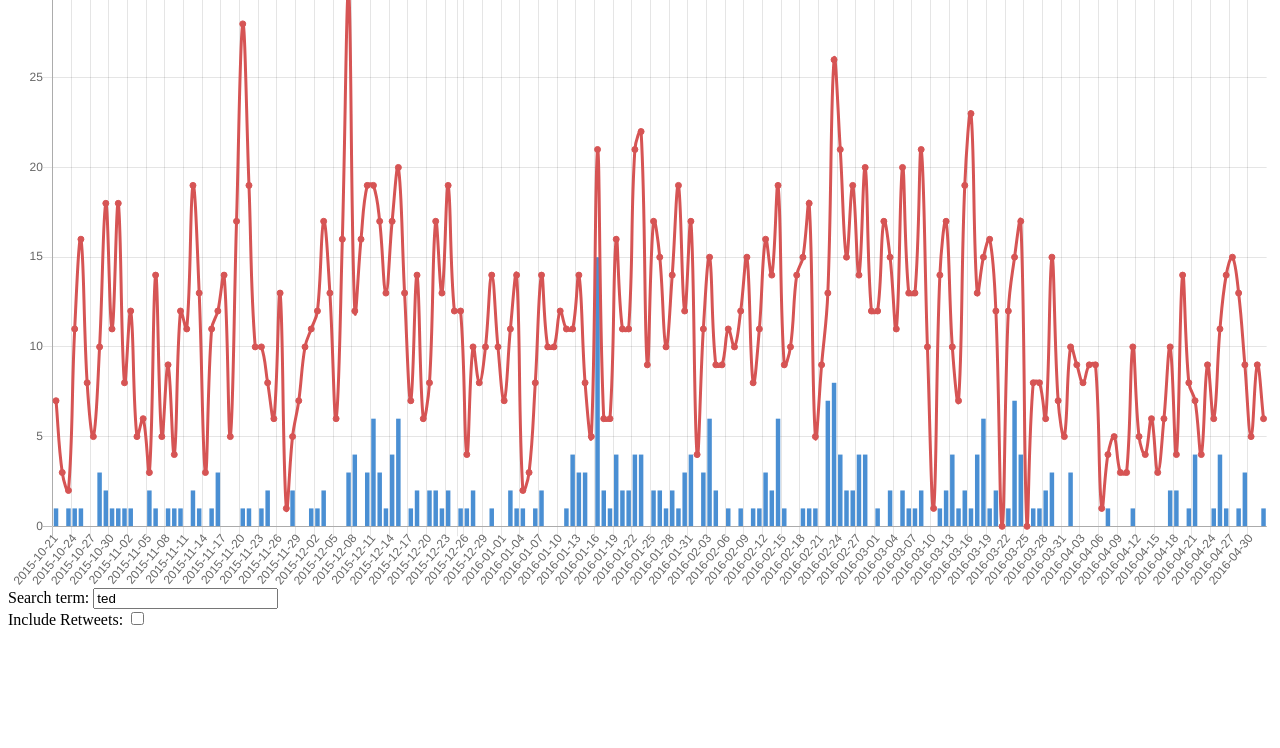
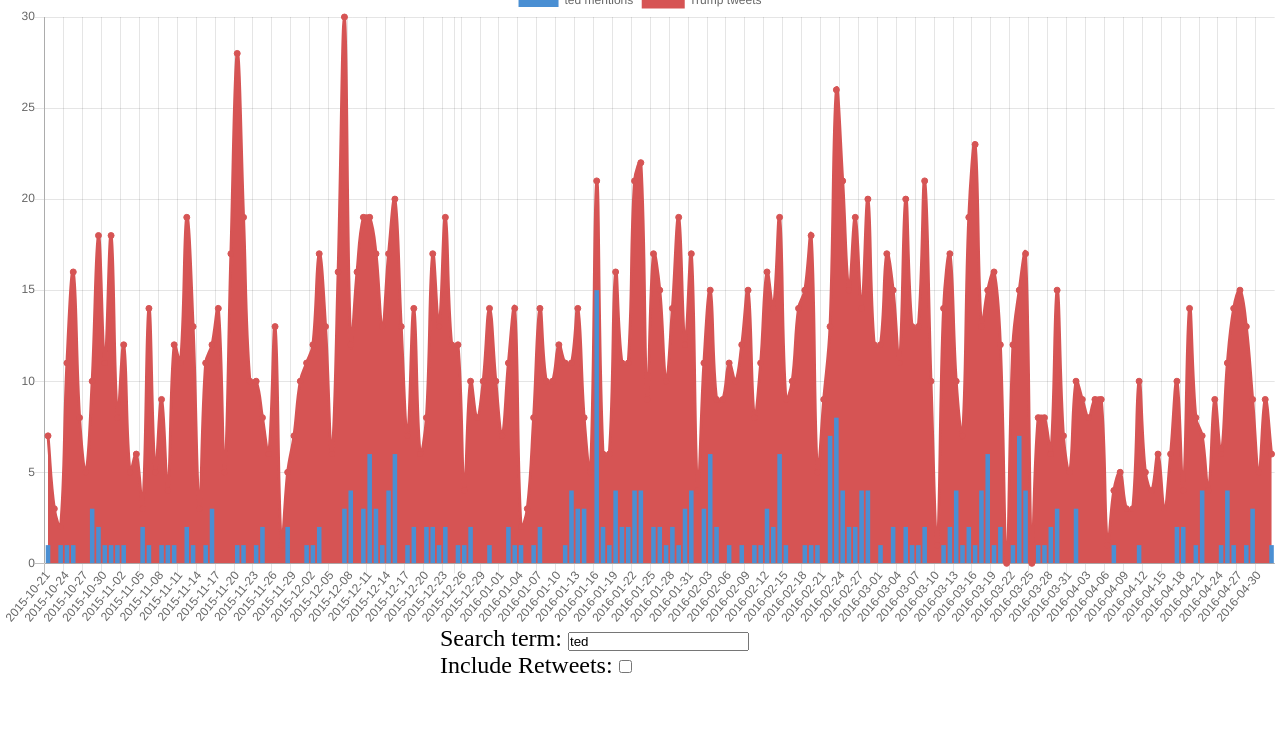
Before and after one commit to deadlybutter/Trump-Tweets, a website: page index.html in a window 1280 px wide. Shown: the part 52-800 px from the top of the page. Drawn offline with nearby package versions, Linux system fonts and the light colour scheme.

Commit message:
Small style improvements

```diff
--- a/index.html
+++ b/index.html
@@ -3,14 +3,18 @@
   <head>
     <meta charset="utf-8">
     <title>Trump Tweets #Analysis</title>
+    <link rel="stylesheet" type="text/css" href="main.css">
   </head>
   <body>
-    <canvas id="tweets" width="2000" height="600"></canvas>
-    <label for="search">Search term:</label>
-    <input type="text" id="search" placeholder="Search term" value="ted" />
-    <br>
-    <label for="rt">Include Retweets:</label>
-    <input type="checkbox" id="rt" name="rt" value="Include RT" />
+    <h1>Search Trumps Tweets</h1>
+    <canvas id="tweets" width="100px" height="50px"></canvas>
+    <div class="form">
+      <label for="search">Search term:</label>
+      <input type="text" id="search" placeholder="Search term" value="ted" />
+      <br>
+      <label for="rt">Include Retweets:</label>
+      <input type="checkbox" id="rt" name="rt" value="Include RT" />
+    </div>
     <script src="https://cdnjs.cloudflare.com/ajax/libs/Chart.js/2.0.0/Chart.js"></script>
     <script src="https://code.jquery.com/jquery-2.2.3.min.js"></script>
     <script src="papaparse.min.js"></script>
--- /dev/null
+++ b/public/main.css
@@ -0,0 +1,18 @@
+* {
+  margin: 0;
+  padding: 0;
+}
+
+body {
+  text-align: center;
+}
+
+.form {
+  margin-left: auto;
+  margin-right: auto;
+  text-align: left;
+  display: block;
+  width: 400px;
+  font-size: 24px;
+  padding-bottom: 24px;
+}
--- a/public/main.js
+++ b/public/main.js
@@ -1,8 +1,15 @@
+// fix updating data
+// make it look pretty
+
 var tweets = {};
-var chart = {};
+var chart = undefined;
 
 function removeTimeFromDate(timestamp) {
   return timestamp.split(" ")[0];
+}
+
+function getMonth(date) {
+  return date.split('-')[1];
 }
 
 function getTotalTweetsPerDay(filter, excludeRts) {
@@ -59,9 +66,10 @@ function getTotalTweetsPerDay(filter, excludeRts) {
 function buildGraph(filter, excludeRts) {
   var twts = getTotalTweetsPerDay("", excludeRts);
   var twts_f = getTotalTweetsPerDay(filter, excludeRts);
-  $('.chartjs-hidden-iframe').remove();
-  $('canvas').remove();
-  $('body').prepend('<canvas id="tweets"></canvas>')
+
+  if (chart != undefined) {
+    chart.destroy();
+  }
 
   var ctx = $("#tweets");
   chart = new Chart(ctx, {
@@ -70,21 +78,24 @@ function buildGraph(filter, excludeRts) {
       labels: twts.labels,
       datasets: [
         {
-          label: "Trump tweets",
-          type: 'line',
-          fill: false,
-          data: twts.totals,
-          borderColor: "#d65454",
-          backgroundColor: "#d65454"
-        },
-        {
           label: filter + " mentions",
           type: 'bar',
           data: twts_f.totals,
           borderColor: "#4a8fd3",
           backgroundColor: "#4a8fd3"
+        },
+        {
+          label: "Trump tweets",
+          type: 'line',
+          fill: true,
+          data: twts.totals,
+          borderColor: "#d65454",
+          backgroundColor: "#d65454"
         }
       ]
+    },
+    settings: {
+      defaultColor: "#FFFFFF"
     }
   });
 }
@@ -95,6 +106,9 @@ function getIncludeRT() {
 
 $(document).on('ready', function() {
   console.log("downloading tweets...");
+
+  Chart.defaults.global.defaultColor = "#FFFFFF";
+
   Papa.parse("tweets.csv", {
   	download: true,
   	complete: function(results) {
@@ -110,8 +124,6 @@ $(document).on('ready', function() {
   });
 
   $('#rt').change(function() {
-    console.log($(this).val());
-    console.log(getIncludeRT());
     buildGraph($('#search').val(), getIncludeRT());
   });
 
```
